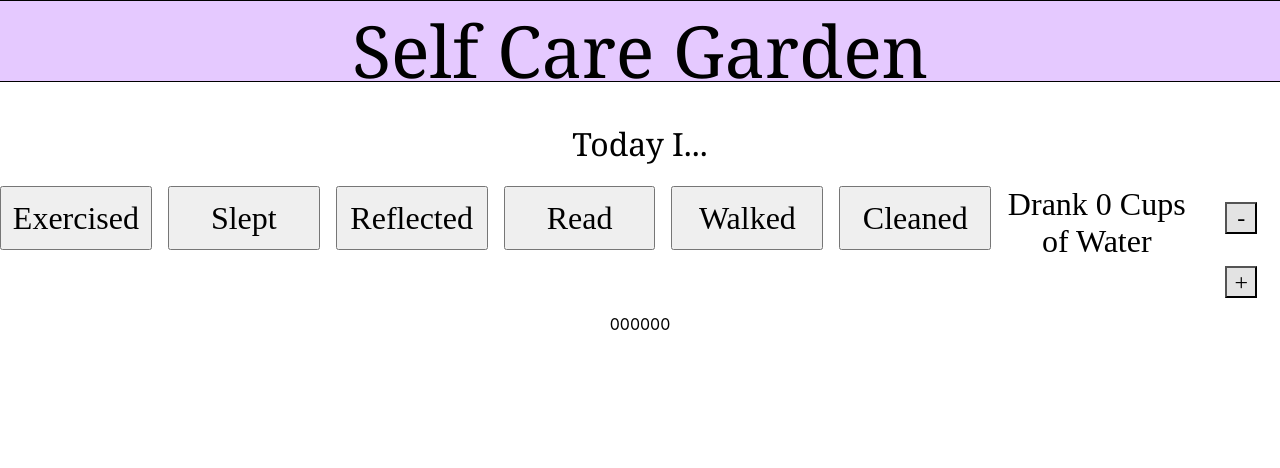
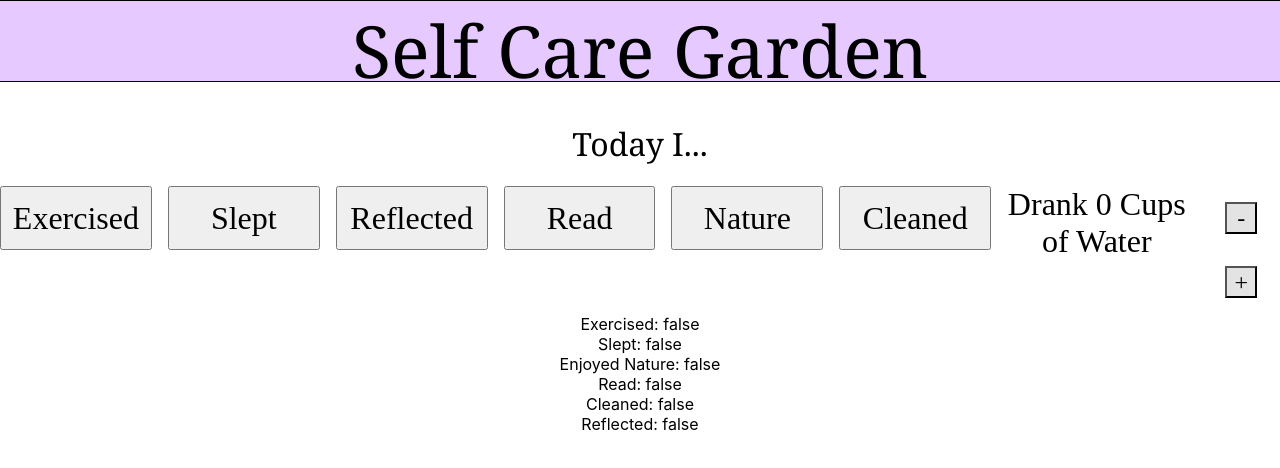
Before and after one commit to mjbharadw/HHBU, a React (Create React App) app: page / in a window 1280 px wide. Shown: the top 468 px of the page. Built offline with nearby package versions, Linux system fonts and the light colour scheme.

Commit message:
changed counter to boolean and changed appropriate print statements

```diff
--- a/src/App.js
+++ b/src/App.js
@@ -3,42 +3,42 @@ import React, {useState} from 'react';
 
 function App() {
 
-  const [exercised, setExercised] = useState(0);
-  const [slept, setSlept] = useState(0);
-  const [reflected, setReflected] = useState(0);
-  const [read, setRead] = useState(0);
-  const [walked, setWalked] = useState(0);
-  const [cleaned, setCleaned] = useState(0);
+  const [exercised, setExercised] = useState(false);
+  const [slept, setSlept] = useState(false);
+  const [reflected, setReflected] = useState(false);
+  const [read, setRead] = useState(false);
+  const [nature, setNature] = useState(false);
+  const [cleaned, setCleaned] = useState(false);
   const [waterDrank, setWaterDrank] = useState(0);
 
   const handleExercisedClicked = () =>
   {
-    setExercised(exercised + 1);
+    setExercised(true);
   }
 
   const handleSleptClicked = () =>
   {
-    setSlept(slept + 1);
+    setSlept(true);
   }
 
   const handleReflectedClicked = () =>
   {
-    setReflected(reflected + 1);
+    setReflected(true);
   }
 
   const handleReadClicked = () =>
   {
-    setRead(read + 1);
+    setRead(true);
   }
 
-  const handleWalkedClicked = () =>
+  const handleNatureClicked = () =>
   {
-    setWalked(walked + 1);
+    setNature(true);
   }
 
   const handleCleanedClicked = () =>
   {
-    setCleaned(cleaned + 1);
+    setCleaned(true);
   }
 
   const plusClicked = () =>
@@ -65,7 +65,7 @@ function App() {
         <button type="button" className="button" onClick={handleSleptClicked}> Slept </button>
         <button type="button" className="button" onClick={handleReflectedClicked}> Reflected </button>
         <button type="button" className="button" onClick={handleReadClicked}> Read </button>
-        <button type="button" className="button" onClick={handleWalkedClicked}> Walked </button>
+        <button type="button" className="button" onClick={handleNatureClicked}> Nature </button>
         <button type="button" className="button" onClick={handleCleanedClicked}> Cleaned </button>
           {waterDrank == 1 ? "Drank 1 Cup of Water" : "Drank " + waterDrank + " Cups of Water" }
           <div>
@@ -74,12 +74,12 @@ function App() {
           </div>
       </div>
       <div>
-      {exercised}
-      {slept}
-      {reflected}
-      {read}
-      {walked}
-      {cleaned}
+      Exercised: {exercised ? 'true' : 'false'} <br />
+      Slept: {exercised ? 'true' : 'false'} <br />
+      Enjoyed Nature: {exercised ? 'true' : 'false'} <br />
+      Read: {exercised ? 'true' : 'false'} <br />
+      Cleaned: {exercised ? 'true' : 'false'} <br />
+      Reflected: {exercised ? 'true' : 'false'} <br />
       </div>
     </div>
   );
```
